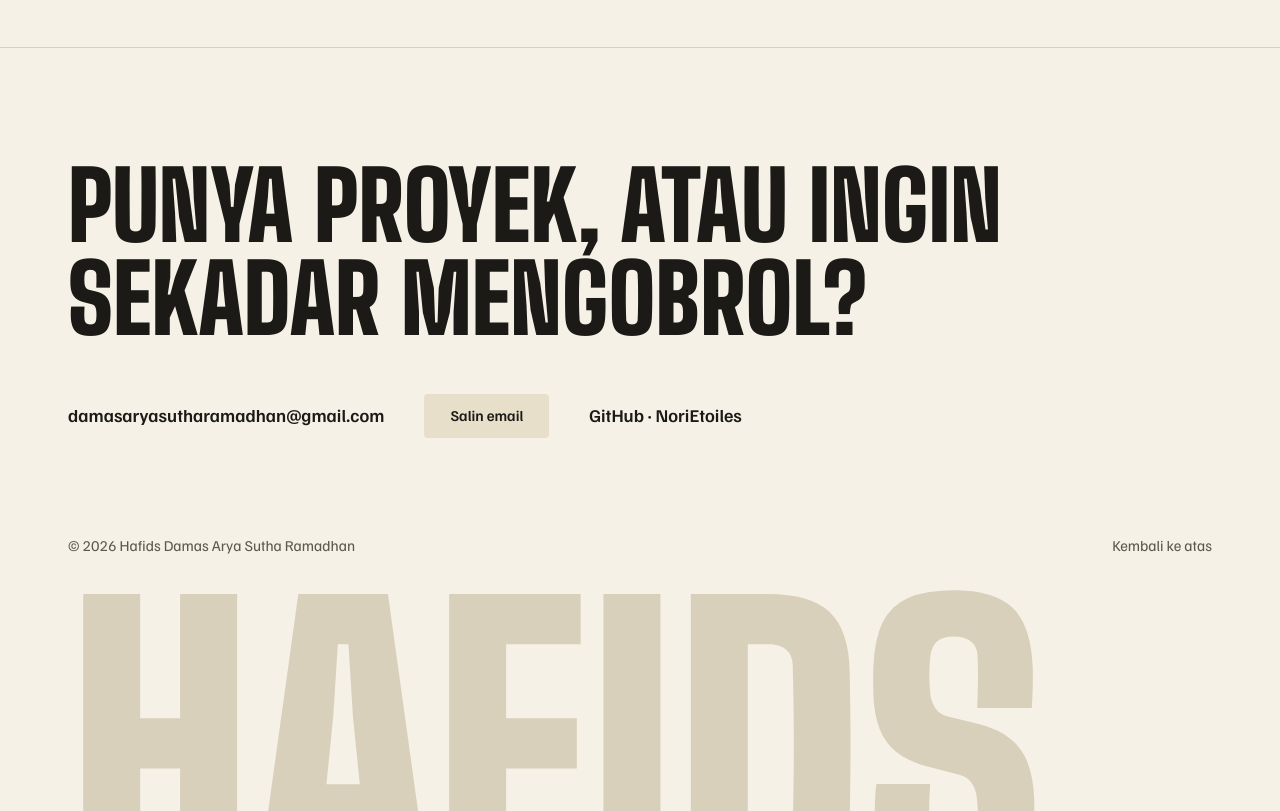
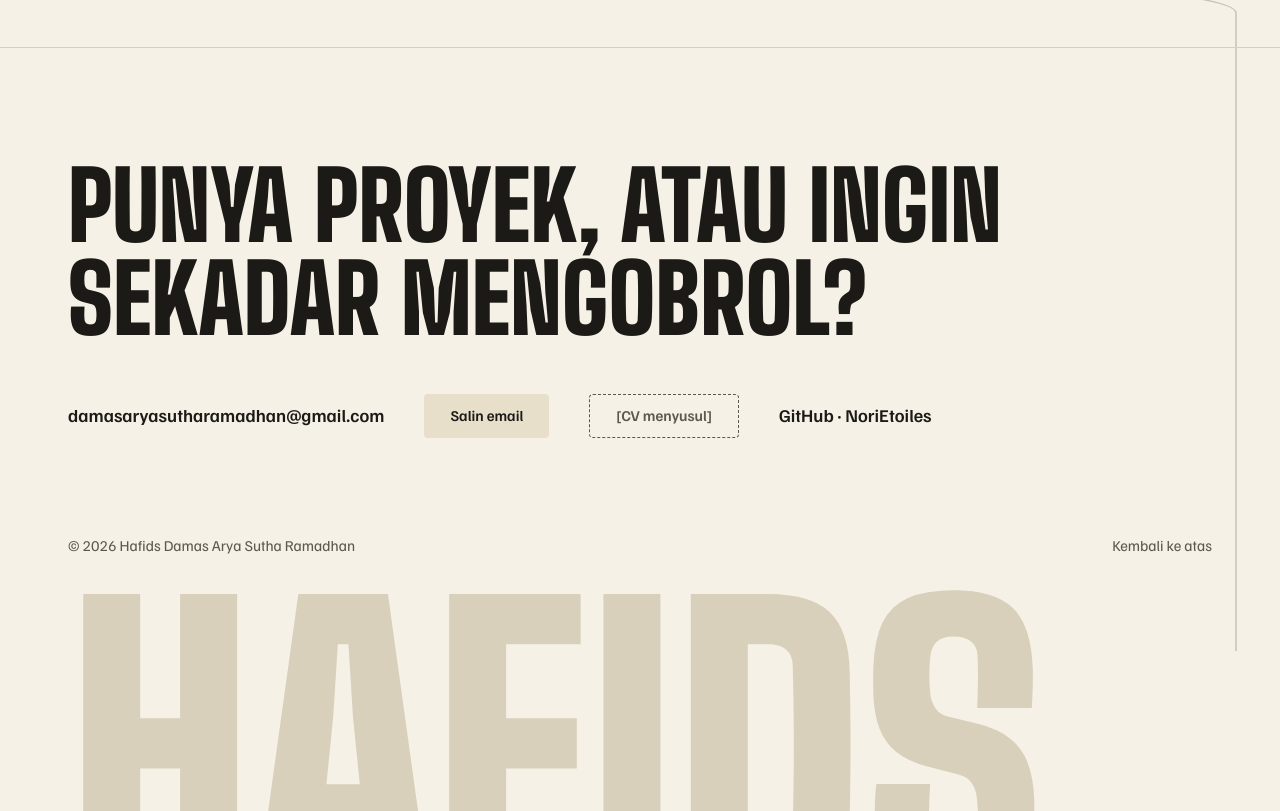
Before and after one commit to NoriEtoiles/hafidsdamas-portofolio, a plain HTML site: page index.html in a window 1280 px wide. Shown: the part 3322-4133 px from the top of the page. Drawn offline with nearby package versions, Linux system fonts and the light colour scheme.

Commit message:
Tambah benang latar (4.7) dan tombol CV placeholder

```diff
--- a/css/base.css
+++ b/css/base.css
@@ -13,6 +13,7 @@ html {
 }
 
 body {
+  position: relative;
   margin: 0;
   min-height: 100vh;
   background-color: var(--bg);
--- a/css/components.css
+++ b/css/components.css
@@ -196,6 +196,15 @@
 }
 .btn-secondary:hover {
   background: var(--line);
+}
+/* Tombol belum aktif (CV menyusul): berlabel jelas, bergaris putus seperti placeholder lain, tanpa naik saat hover */
+.btn:disabled {
+  border: 1px dashed var(--mut);
+  background: transparent;
+  color: var(--mut);
+}
+.btn:disabled:hover {
+  transform: none;
 }
 .btn-small {
   height: 44px;
--- a/css/layout.css
+++ b/css/layout.css
@@ -50,6 +50,40 @@ main {
   display: flex;
   align-items: center;
   gap: 12px;
+}
+
+/* Benang latar (DESIGN.md bagian 9): di belakang semua konten, tidak menangkap klik, hilang di bawah 1180 px */
+.thread {
+  position: absolute;
+  top: 0;
+  left: 0;
+  z-index: 0;
+  width: 100%;
+  height: 100%;
+  overflow: visible;
+  pointer-events: none;
+}
+.thread-base {
+  fill: none;
+  stroke: var(--mut);
+  stroke-opacity: 0.3;
+  stroke-width: 1.5;
+}
+.thread-line {
+  fill: none;
+  stroke: var(--acc);
+  stroke-width: 2;
+  stroke-linecap: round;
+}
+.thread-dot {
+  fill: var(--acc);
+  stroke: var(--bg);
+  stroke-width: 2;
+}
+@media (max-width: 1180px) {
+  .thread {
+    display: none;
+  }
 }
 
 /* Beranda */
--- a/index.html
+++ b/index.html
@@ -23,6 +23,13 @@
 </head>
 <body>
   <a class="skip-link" href="#main">Lompat ke isi utama</a>
+
+  <!-- Benang latar: dekoratif, digambar js/thread.js, tersembunyi di bawah 1180 px (DESIGN.md bagian 9) -->
+  <svg class="thread" aria-hidden="true" focusable="false">
+    <path class="thread-base js-thread-base" d="M0 0"></path>
+    <path class="thread-line js-thread-line" d="M0 0" pathLength="1000" stroke-dasharray="1000" stroke-dashoffset="1000"></path>
+    <circle class="thread-dot js-thread-dot" r="6" cx="-20" cy="-20"></circle>
+  </svg>
 
   <header class="site-header">
     <div class="nav-bar js-nav-bar">
@@ -169,6 +176,7 @@
         <div class="contact-links">
           <a class="link-underline" href="mailto:damasaryasutharamadhan@gmail.com">damasaryasutharamadhan@gmail.com</a>
           <button class="btn btn-secondary btn-small" type="button" data-copy-email="damasaryasutharamadhan@gmail.com">Salin email</button>
+          <button class="btn btn-secondary btn-small" type="button" disabled>[CV menyusul]</button>
           <span class="visually-hidden" data-copy-status aria-live="polite"></span>
           <a class="link-underline" href="https://github.com/NoriEtoiles" target="_blank" rel="noopener">GitHub · NoriEtoiles</a>
         </div>
--- a/js/main.js
+++ b/js/main.js
@@ -4,9 +4,11 @@ import { initContact } from "./contact.js";
 import { initNavbar } from "./navbar.js";
 import { initScroll } from "./scroll.js";
 import { initReveal } from "./reveal.js";
+import { initThread } from "./thread.js";
 
 initTheme();
 initContact();
 initNavbar();
 initScroll();
 initReveal();
+initThread();
--- /dev/null
+++ b/js/thread.js
@@ -0,0 +1,107 @@
+// Benang latar: garis tipis di gutter kiri dan kanan yang menyeberang lewat celah antar section.
+// Ujung garis aksen mengikuti scroll (DESIGN.md bagian 9, FR-10). Murni dekoratif.
+// Di bawah 1180 px benang disembunyikan CSS dan tidak dihitung. Dengan reduced motion garis tergambar penuh tanpa titik.
+
+const GUTTER = 44; // jarak jalur dari tepi halaman
+const START_Y = 96;
+const GAP_BEFORE = 100; // celah sebelum tiap section tempat jalur menyeberang
+const END_GAP = 160; // jalur berakhir sekian px sebelum dasar halaman
+const SAMPLES = 360;
+const LINE_AT = 0.62; // ujung berada di titik jalur setinggi scrollY + 0,62 × tinggi viewport
+const MIN_WIDTH = 1180;
+
+export function initThread() {
+  const svg = document.querySelector(".thread");
+  const base = document.querySelector(".js-thread-base");
+  const line = document.querySelector(".js-thread-line");
+  const dot = document.querySelector(".js-thread-dot");
+  if (!svg || !base || !line || !dot) return;
+
+  const reduce = window.matchMedia("(prefers-reduced-motion: reduce)");
+  const wide = window.matchMedia("(min-width: " + MIN_WIDTH + "px)");
+  const crossIds = ["sec-skills", "sec-karya", "sec-about", "sec-contact"];
+
+  let samples = null; // { total, ys, ls }
+  let frame = 0;
+
+  function build() {
+    if (!wide.matches) {
+      samples = null;
+      return;
+    }
+    const width = document.documentElement.clientWidth;
+    const height = document.body.offsetHeight;
+    const left = GUTTER;
+    const right = width - GUTTER;
+    const gaps = [];
+    for (const id of crossIds) {
+      const el = document.getElementById(id);
+      if (el) gaps.push(Math.round(el.getBoundingClientRect().top + window.scrollY - GAP_BEFORE));
+    }
+    let d = "M" + right + " " + START_Y;
+    let side = right;
+    for (const g of gaps) {
+      const to = side === right ? left : right;
+      d += " L" + side + " " + (g - 50) + " C" + side + " " + g + " " + to + " " + g + " " + to + " " + (g + 50);
+      side = to;
+    }
+    d += " L" + side + " " + (height - END_GAP);
+    base.setAttribute("d", d);
+    line.setAttribute("d", d);
+
+    // Titik-titik contoh sepanjang jalur, supaya posisi ujung dicari cepat saat scroll
+    const total = line.getTotalLength();
+    const ys = [];
+    const ls = [];
+    for (let i = 0; i <= SAMPLES; i++) {
+      const l = (total * i) / SAMPLES;
+      ls.push(l);
+      ys.push(line.getPointAtLength(l).y);
+    }
+    samples = { total, ys, ls };
+  }
+
+  function draw() {
+    frame = 0;
+    if (!samples) return;
+    if (reduce.matches) {
+      // Tergambar penuh, tanpa animasi, dan titik disembunyikan
+      line.setAttribute("stroke-dashoffset", "0");
+      dot.setAttribute("cx", "-20");
+      dot.setAttribute("cy", "-20");
+      return;
+    }
+    const y = window.scrollY + window.innerHeight * LINE_AT;
+    let lo = 0;
+    let hi = SAMPLES;
+    while (lo < hi) {
+      const mid = (lo + hi) >> 1;
+      if (samples.ys[mid] < y) lo = mid + 1;
+      else hi = mid;
+    }
+    const length = samples.ls[Math.min(lo, SAMPLES)];
+    line.setAttribute("stroke-dashoffset", String(1000 - (1000 * length) / samples.total));
+    const p = line.getPointAtLength(length);
+    dot.setAttribute("cx", String(p.x));
+    dot.setAttribute("cy", String(p.y));
+  }
+
+  function schedule() {
+    if (!frame) frame = requestAnimationFrame(draw);
+  }
+
+  function rebuild() {
+    build();
+    schedule();
+  }
+
+  window.addEventListener("scroll", schedule, { passive: true });
+  window.addEventListener("resize", rebuild);
+  reduce.addEventListener("change", schedule);
+  wide.addEventListener("change", rebuild);
+  // Tinggi halaman berubah saat font dan gambar termuat atau isi bergeser
+  if ("ResizeObserver" in window) new ResizeObserver(rebuild).observe(document.body);
+  if (document.fonts && document.fonts.ready) document.fonts.ready.then(rebuild);
+  window.addEventListener("load", rebuild);
+  rebuild();
+}
```
Also changed, not shown: 2 other files.
